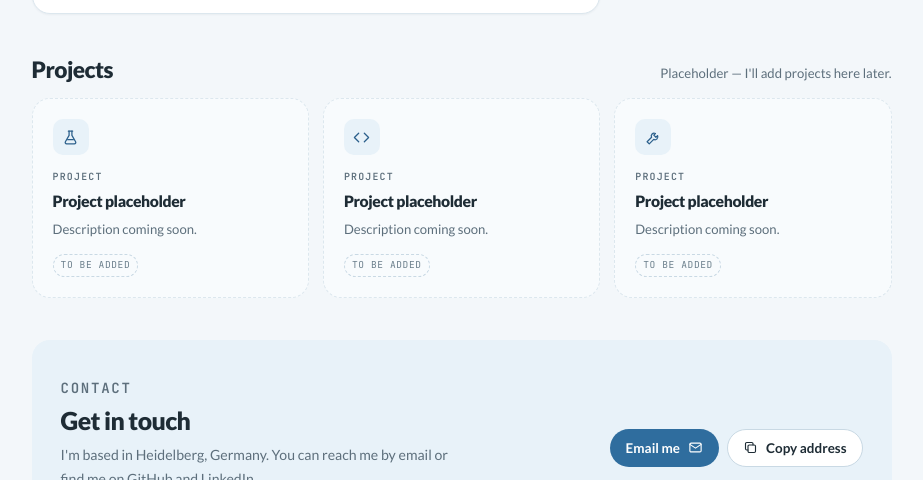
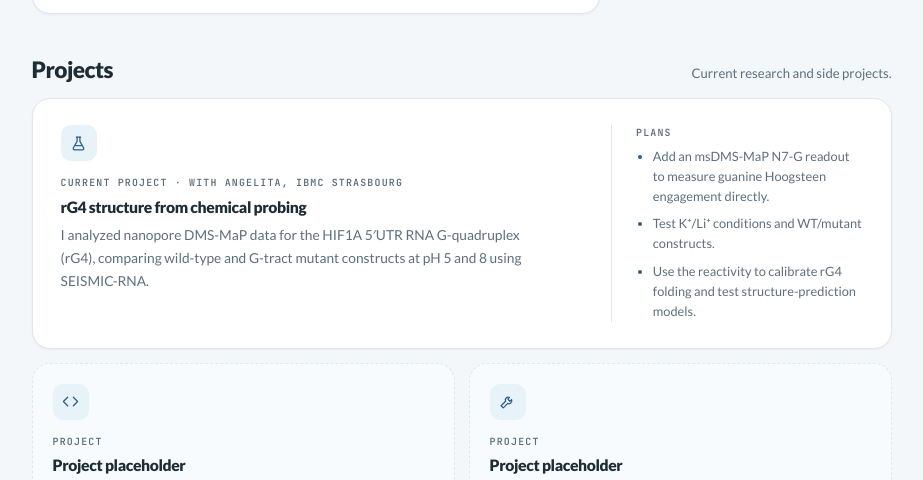
Before and after one commit to proemim/proemim.github.io, a plain HTML site: page index.html in a window 1280 px wide. Shown: the part 1550-2030 px from the top of the page, without its empty margins (329-1252 px from the left). Drawn offline with Linux system fonts and the light colour scheme.

Commit message:
Add rG4 project with Angelita and next steps

```diff
--- a/assets/css/style.css
+++ b/assets/css/style.css
@@ -936,12 +936,59 @@ p {
 
 .project-grid {
   display: grid;
-  grid-template-columns: repeat(3, minmax(0, 1fr));
+  grid-template-columns: repeat(2, minmax(0, 1fr));
   gap: 14px;
 }
 
 .project-card {
   padding: 20px;
+}
+
+.project-featured {
+  grid-column: 1 / -1;
+  display: grid;
+  grid-template-columns: minmax(0, 1.35fr) minmax(0, 0.65fr);
+  gap: 28px;
+  padding: 26px 28px;
+}
+
+.project-featured h3 {
+  margin: 0 0 8px;
+  font-size: 1.25rem;
+  line-height: 1.25;
+}
+
+.project-featured .project-summary > p:not(.kicker) {
+  max-width: 64ch;
+  font-size: 0.86rem;
+  line-height: 1.65;
+}
+
+.project-plan {
+  align-self: start;
+  padding-left: 24px;
+  border-left: 1px solid var(--border);
+}
+
+.project-plan .kicker {
+  margin-bottom: 8px;
+}
+
+.project-plan ul {
+  display: grid;
+  gap: 8px;
+  margin: 0;
+  padding-left: 1.05em;
+}
+
+.project-plan li {
+  color: var(--muted);
+  font-size: 0.8rem;
+  line-height: 1.55;
+}
+
+.project-plan li::marker {
+  color: var(--accent-strong);
 }
 
 .placeholder-card {
@@ -1211,6 +1258,17 @@ p {
     grid-template-columns: repeat(2, minmax(0, 1fr));
   }
 
+  .project-featured {
+    grid-template-columns: 1fr;
+    gap: 20px;
+  }
+
+  .project-plan {
+    padding: 18px 0 0;
+    border-top: 1px solid var(--border);
+    border-left: 0;
+  }
+
   .contact-card {
     align-items: flex-start;
     flex-direction: column;
@@ -1256,6 +1314,7 @@ p {
   .quick-card,
   .experience-card,
   .education-card,
+  .project-featured,
   .contact-card {
     padding: 20px;
   }
--- a/index.html
+++ b/index.html
@@ -342,15 +342,28 @@
       <section class="section" id="projects">
         <div class="section-head">
           <h2>Projects</h2>
-          <p class="section-lead">Placeholder — I'll add projects here later.</p>
+          <p class="section-lead">Current research and side projects.</p>
         </div>
         <div class="project-grid">
-          <article class="card project-card placeholder-card">
-            <div class="mini-icon"><svg class="icon" aria-hidden="true"><use href="#i-flask"/></svg></div>
-            <p class="kicker">Project</p>
-            <h3>Project placeholder</h3>
-            <p>Description coming soon.</p>
-            <span class="placeholder-tag">To be added</span>
+          <article class="card project-card project-featured">
+            <div class="project-summary">
+              <div class="mini-icon"><svg class="icon" aria-hidden="true"><use href="#i-flask"/></svg></div>
+              <p class="kicker">Current project · with Angelita, IBMC Strasbourg</p>
+              <h3>rG4 structure from chemical probing</h3>
+              <p>
+                I analyzed nanopore DMS-MaP data for the HIF1A 5′UTR RNA
+                G-quadruplex (rG4), comparing wild-type and G-tract mutant
+                constructs at pH 5 and 8 using SEISMIC-RNA.
+              </p>
+            </div>
+            <div class="project-plan">
+              <p class="kicker">Plans</p>
+              <ul>
+                <li>Add an msDMS-MaP N7-G readout to measure guanine Hoogsteen engagement directly.</li>
+                <li>Test K⁺/Li⁺ conditions and WT/mutant constructs.</li>
+                <li>Use the reactivity to calibrate rG4 folding and test structure-prediction models.</li>
+              </ul>
+            </div>
           </article>
 
           <article class="card project-card placeholder-card">
```
Also changed, not shown: 1 other file.
